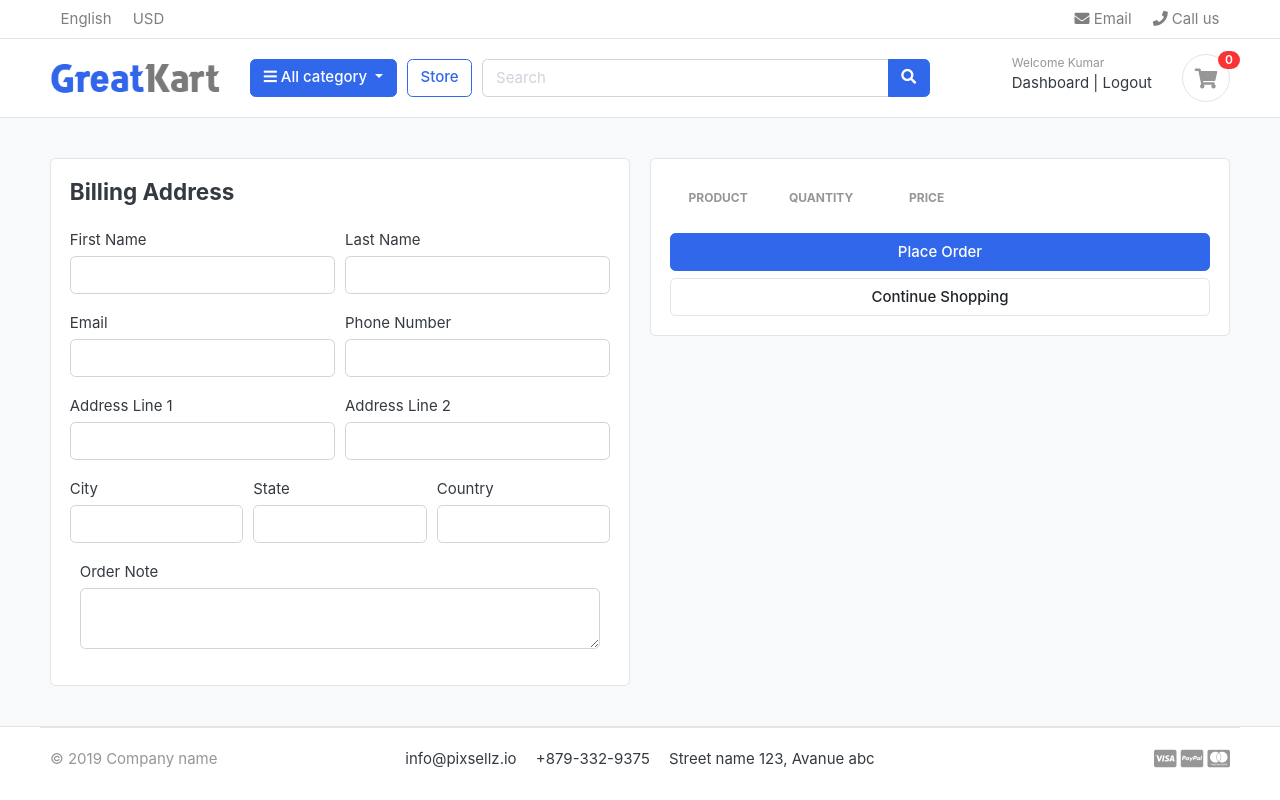
After one commit to Kumarkodi/AwesomeKart, a Django app: page /cart/checkout/ in a window 1280 px wide. The commit adds this page. Run offline with Django 3.2, Linux system fonts and the light colour scheme; a user stored in the database is signed in; data comes from the database, SQL or seed files in the repository; both versions use the stored data as it was after the commit; lists and menus that the app fills with data are empty; some libraries are stand-ins or nearby versions; some web fonts are replaced.

Commit message:
Handled cart and checkout page for the logged in users

```diff
--- a/AwesomeKart/templates/store/cart.html
+++ b/AwesomeKart/templates/store/cart.html
@@ -105,7 +105,7 @@
 			<p class="text-center mb-3">
 				<img src="{% static './images/misc/payments.png' %}" height="26">
 			</p>
-			<a href="./place-order.html" class="btn btn-primary btn-block"> Checkout </a>
+			<a href="{% url 'checkout'%}" class="btn btn-primary btn-block"> Checkout </a>
 			<a href="{% url 'store' %}" class="btn btn-light btn-block">Continue Shopping</a>
 		</div> <!-- card-body.// -->
 		</div> <!-- card.// -->
--- /dev/null
+++ b/AwesomeKart/templates/store/checkout.html
@@ -0,0 +1,140 @@
+{% extends 'base.html' %}
+{% load static %}
+
+{% block content %}
+
+<section class="section-content padding-y bg">
+<div class="container">
+
+<!-- ============================ COMPONENT 1 ================================= -->
+
+
+<div class="row">
+	<aside class="col-lg-6">
+<div class="card">
+    <div class="card-body">
+        <h4 class="card-title mb-4"> Billing Address</h4>
+        <form action="" method="POST">
+            {% csrf_token %}
+            <div class="form-row">
+                <div class="col form-group">
+                    <label for="">First Name</label>
+                    <input type="text" name="first_name" class="form-control" required>
+                </div>
+                <div class="col form-group">
+                    <label for="">Last Name</label>
+                    <input type="text" name="last_name" class="form-control" required>
+                </div>
+            </div>
+            <div class="form-row">
+                <div class="col form-group">
+                    <label for="">Email</label>
+                    <input type="email" name="email" class="form-control" required>
+                </div>
+                <div class="col form-group">
+                    <label for="">Phone Number</label>
+                    <input type="text" name="phone" class="form-control" required>
+                </div>
+            </div>
+            <div class="form-row">
+                <div class="col form-group">
+                    <label for="">Address Line 1</label>
+                    <input type="text" name="address_line_1" class="form-control" required>
+                </div>
+                <div class="col form-group">
+                    <label for="">Address Line 2</label>
+                    <input type="text" name="address_line_2" class="form-control">
+                </div>
+            </div>
+            <div class="form-row">
+                <div class="col form-group">
+                    <label for="">City</label>
+                    <input type="text" name="city" class="form-control"required>
+                </div>
+                <div class="col form-group">
+                    <label for="">State</label>
+                    <input type="text" name="state" class="form-control"required>
+                </div>
+                <div class="col form-group">
+                    <label for="">Country</label>
+                    <input type="text" name="country" class="form-control"required>
+                </div>
+            </div>
+            <div class="col form-group">
+                <label for="">Order Note</label>
+                <textarea name="order_note" rows="2" class="form-control"></textarea>
+            </div>
+    </div>
+</div> <!-- card.// -->
+
+	</aside> <!-- col.// -->
+	<aside class="col-lg-6">
+
+		<div class="card">
+		<div class="card-body">
+
+            <table class="table table-borderless table-shopping-cart">
+                <thead class="text-muted">
+                <tr class="small text-uppercase">
+                  <th scope="col">Product</th>
+                  <th scope="col" width="120">Quantity</th>
+                  <th scope="col" width="120">Price</th>
+                  <th scope="col" class="text-right" width="200"> </th>
+                </tr>
+                </thead>
+                <tbody>
+
+                {% for cart_item in cart_items %}
+                <tr>
+                    <td>
+                        <figure class="itemside align-items-center">
+                            <div class="aside"><img src="{{cart_item.product.images.url}}" class="img-sm"></div>
+                            <figcaption class="info">
+                                <a href="{{cart_item.product.get_url}}" class="title text-dark">{{cart_item.product.product_name}}</a>
+                                <p class="text-muted small">
+                                    {% if cart_item.variations.all %}
+                                        {% for item in cart_item.variations.all %}
+                                            {{ item.variation_category | capfirst}} : {{ item.variation_value | capfirst }}<br>
+                                        {% endfor %}
+                                    {% endif %}
+                                </p>
+                            </figcaption>
+                        </figure>
+                    </td>
+                    <td>
+                        <!-- col.// -->
+                        <label for="">{{cart_item.quantity}}</label>
+                    </td>
+                    <td>
+                        <div class="price-wrap">
+                            <var class="price">$ {{cart_item.sub_total}}</var>
+                            <small class="text-muted"> $ {{cart_item.product.price}} each</small>
+                        </div> <!-- price-wrap .// -->
+                    </td>
+                    <td class="text-right">
+                        <a href="{% url 'remove_cart_item' cart_item.product.id cart_item.id %}" onclick="return confirm('Are you sure you want to delete this item?')" class="btn btn-danger">Remove</a>
+                    </td>
+                </tr>
+                {% endfor %}
+
+                </tbody>
+                </table>
+            <button type="submit" name="submit" class="btn btn-primary btn-block">Place Order</button>
+			<a href="{% url 'store' %}" class="btn btn-light btn-block">Continue Shopping</a>
+            </form>
+        </div> <!-- card-body.// -->
+		</div> <!-- card.// -->
+
+</aside> <!-- col.// -->
+
+
+</div> <!-- row.// -->
+
+
+
+</div>
+</section>
+<!-- ============================ COMPONENT 1 END .// ================================= -->
+
+
+{% endblock %}
--- a/carts/context_processors.py
+++ b/carts/context_processors.py
@@ -9,11 +9,12 @@ def counter(request):
     else:
         try:
             cart = Cart.objects.filter(cart_id=_cart_id(request))
-            cart_items = CartItem.objects.all().filter(cart=cart[:1])
+            if request.user.is_authenticated:
+                cart_items = CartItem.objects.all().filter(user=request.user)
+            else:
+                cart_items = CartItem.objects.all().filter(cart=cart[:1])
             for cart_item in cart_items:
                 cart_count += cart_item.quantity
-
-
         except Cart.DoesNotExist:
             cart_count = 0
     return dict(cart_count=cart_count)
--- a/carts/models.py
+++ b/carts/models.py
@@ -1,6 +1,6 @@
 from django.db import models
 from store.models import Product, Variation
-
+from accounts.models import Account
 
 # Create your models here.
 class Cart(models.Model):
@@ -11,6 +11,7 @@ class Cart(models.Model):
         return self.cart_id
 
 class CartItem(models.Model):
+    user = models.ForeignKey(Account, on_delete=models.CASCADE, null=True)
     product = models.ForeignKey(Product, on_delete=models.CASCADE)
     variations = models.ManyToManyField(Variation, blank=True)
     cart = models.ForeignKey(Cart, on_delete=models.CASCADE)
--- a/carts/urls.py
+++ b/carts/urls.py
@@ -7,4 +7,9 @@ urlpatterns = [
     path('add_cart/<int:product_id>/',views.add_cart, name='add_cart'),
     path('remove_cart/<int:product_id>/<int:cart_item_id>/',views.remove_cart, name='remove_cart'),
     path('remove_cart_item/<int:product_id>/<int:cart_item_id>/',views.remove_cart_item, name='remove_cart_item'),
+    path('checkout/', views.checkout, name='checkout'),
+
+
+
+
 ]
--- a/carts/views.py
+++ b/carts/views.py
@@ -5,6 +5,9 @@ import carts
 from store.models import Product, Variation
 from .models import Cart, CartItem
 from django.http import HttpResponse
+from django.contrib.auth.decorators import login_required
+
+
 
 # Create your views here.
 def _cart_id(request):
@@ -15,74 +18,133 @@ def _cart_id(request):
 
 
 def add_cart(request, product_id):
+    current_user = request.user
     product = Product.objects.get(id=product_id)
-    product_variation = []
-    if request.method == 'POST':
-        for item in request.POST:
-            key = item
-            value = request.POST[key]
+    #if the user is authenticated
+    if current_user.is_authenticated:
+        product_variation = []
+        if request.method == 'POST':
+            for item in request.POST:
+                key = item
+                value = request.POST[key]
 
-            try:
-                variation = Variation.objects.get(product=product, variation_category__iexact=key, variation_value__iexact=value)
-                product_variation.append(variation)
-            except:
-                pass
+                try:
+                    variation = Variation.objects.get(product=product, variation_category__iexact=key, variation_value__iexact=value)
+                    product_variation.append(variation)
+                except:
+                    pass
 
-    try:
-        cart = Cart.objects.get(cart_id=_cart_id(request))
-    except Cart.DoesNotExist:
-        cart = Cart.objects.create(
-            cart_id = _cart_id(request)
-        )
-    cart.save()
+        is_cart_item_exists = CartItem.objects.filter(product=product, user=current_user).exists()
+        if is_cart_item_exists:
+            cart_item = CartItem.objects.filter(product=product, user=current_user)
+            ex_var_list = []
+            id = []
+            for item in cart_item:
+                existing_variation = item.variations.all()
+                ex_var_list.append(list(existing_variation))
+                id.append(item.id)
+
+            if product_variation in ex_var_list:
+                #increase the cart item quantity
+                index = ex_var_list.index(product_variation)
+                item_id = id[index]
+                item = CartItem.objects.get(product=product, id=item_id)
+                item.quantity +=1
+                item.save()
+
+            else:
+                item = CartItem.objects.create(product=product, quantity=1, user=current_user)
+                if len(product_variation) > 0:
+                    item.variations.clear()
+                    item.variations.add(*product_variation)
+                    item.save()
+        else:
+            cart_item = CartItem.objects.create(
+                product=product,
+                quantity=1,
+                user=current_user
+            )
+
+            if len(product_variation) > 0:
+                cart_item.variations.clear()
+                cart_item.variations.add(*product_variation)
+                cart_item.save()
+        return redirect('cart')
 
 
-    is_cart_item_exists = CartItem.objects.filter(product=product, cart=cart).exists()
-    if is_cart_item_exists:
-        cart_item = CartItem.objects.filter(product=product, cart=cart)
-        #existing_variations -> database
-        #current variation -> product_variation
-        #item_id -> database
-        ex_var_list = []
-        id = []
-        for item in cart_item:
-            existing_variation = item.variations.all()
-            ex_var_list.append(list(existing_variation))
-            id.append(item.id)
+    ##if the user is not authenticated
+    else:
+        product_variation = []
+        if request.method == 'POST':
+            for item in request.POST:
+                key = item
+                value = request.POST[key]
 
-        print(ex_var_list)
+                try:
+                    variation = Variation.objects.get(product=product, variation_category__iexact=key, variation_value__iexact=value)
+                    product_variation.append(variation)
+                except:
+                    pass
 
-        if product_variation in ex_var_list:
-            #increase the cart item quantity
-            index = ex_var_list.index(product_variation)
-            item_id = id[index]
-            item = CartItem.objects.get(product=product, id=item_id)
-            item.quantity +=1
-            item.save()
+        try:
+            cart = Cart.objects.get(cart_id=_cart_id(request))
+        except Cart.DoesNotExist:
+            cart = Cart.objects.create(
+                cart_id = _cart_id(request)
+            )
+        cart.save()
 
+
+        is_cart_item_exists = CartItem.objects.filter(product=product, cart=cart).exists()
+        if is_cart_item_exists:
+            cart_item = CartItem.objects.filter(product=product, cart=cart)
+            #existing_variations -> database
+            #current variation -> product_variation
+            #item_id -> database
+            ex_var_list = []
+            id = []
+            for item in cart_item:
+                existing_variation = item.variations.all()
+                ex_var_list.append(list(existing_variation))
+                id.append(item.id)
+
+            print(ex_var_list)
+
+            if product_variation in ex_var_list:
+                #increase the cart item quantity
+                index = ex_var_list.index(product_variation)
+                item_id = id[index]
+                item = CartItem.objects.get(product=product, id=item_id)
+                item.quantity +=1
+                item.save()
+
+            else:
+                item = CartItem.objects.create(product=product, quantity=1, cart=cart)
+                if len(product_variation) > 0:
+                    item.variations.clear()
+                    item.variations.add(*product_variation)
+                item.save()
         else:
-            item = CartItem.objects.create(product=product, quantity=1, cart=cart)
+            cart_item = CartItem.objects.create(
+                product = product,
+                quantity = 1,
+                cart = cart,
+            )
             if len(product_variation) > 0:
-                item.variations.clear()
-                item.variations.add(*product_variation)
-            item.save()
-    else:
-        cart_item = CartItem.objects.create(
-            product = product,
-            quantity = 1,
-            cart = cart,
-        )
-        if len(product_variation) > 0:
-            cart_item.variations.clear()
-            cart_item.variations.add(*product_variation)
-        cart_item.save()
-    return redirect('cart')
+                cart_item.variations.clear()
+                cart_item.variations.add(*product_variation)
+            cart_item.save()
+        return redirect('cart')
 
 def remove_cart(request, product_id, cart_item_id):
     cart = Cart.objects.get(cart_id=_cart_id(request))
     product = get_object_or_404(Product, id=product_id)
     try:
-        cart_item = CartItem.objects.get(product=product, cart=cart, id=cart_item_id)
+        if request.user.is_authenticated:
+            cart_item = CartItem.objects.get(product=product, user=request.user, id=cart_item_id)
+        else:
+            cart = Cart.objects.get(cart_id=_cart_id(request))
+            cart_item = CartItem.objects.get(product=product, cart=cart, id=cart_item_id)
         if cart_item.quantity > 1:
             cart_item.quantity -= 1
             cart_item.save()
@@ -97,7 +159,11 @@ def remove_cart(request, product_id, cart_item_id):
 def remove_cart_item(request, product_id, cart_item_id):
     cart = Cart.objects.get(cart_id=_cart_id(request))
     product = get_object_or_404(Product, id=product_id)
-    cart_item = CartItem.objects.get(product=product, cart=cart, id=cart_item_id)
+    if request.user.is_authenticated:
+        cart_item = CartItem.objects.get(product=product, user=request.user, id=cart_item_id)
+    else:
+        cart = Cart.objects.get(cart_id=_cart_id(request))
+        cart_item = CartItem.objects.get(product=product, cart=cart, id=cart_item_id)
     cart_item.delete()
     return redirect('cart')
 
@@ -106,8 +172,11 @@ def cart(request, total=0, quantity=0, cart_items=None):
     try:
         tax = 0
         grand_total = 0
-        cart = Cart.objects.get(cart_id = _cart_id(request))
-        cart_items = CartItem.objects.filter(cart=cart, is_active=True)
+        if request.user.is_authenticated:
+            cart_items = CartItem.objects.filter(user=request.user, is_active=True)
+        else:
+            cart = Cart.objects.get(cart_id = _cart_id(request))
+            cart_items = CartItem.objects.filter(cart=cart, is_active=True)
         for cart_item in cart_items:
             total += (cart_item.product.price * cart_item.quantity)
             quantity += cart_item.quantity
@@ -125,3 +194,30 @@ def cart(request, total=0, quantity=0, cart_items=None):
     }
 
     return render(request, 'store/cart.html', context)
+
+@login_required(login_url='login')
+def checkout(request, total=0, quantity=0, cart_items=None):
+    try:
+        tax = 0
+        grand_total = 0
+        if request.user.is_authenticated:
+            cart_items = CartItem.objects.filter(user=request.user, is_active=True)
+        else:
+            cart = Cart.objects.get(cart_id = _cart_id(request))
+            cart_items = CartItem.objects.filter(cart=cart, is_active=True)
+        for cart_item in cart_items:
+            total += (cart_item.product.price * cart_item.quantity)
+            quantity += cart_item.quantity
+        tax = (2 * total)/100
+        grand_total = total + tax
+    except ObjectDoesNotExist:
+        pass
+
+    context = {
+        'total' : total,
+        'quantity' : quantity,
+        'cart_items' : cart_items,
+        'tax' : tax,
+        'grand_total' :grand_total,
+    }
+    return render(request, 'store/checkout.html',context)
```
Also changed, not shown: accounts/views.py (+51 -1 lines), carts/migrations/0003_cartitem_user.py (added), db.sqlite3.
